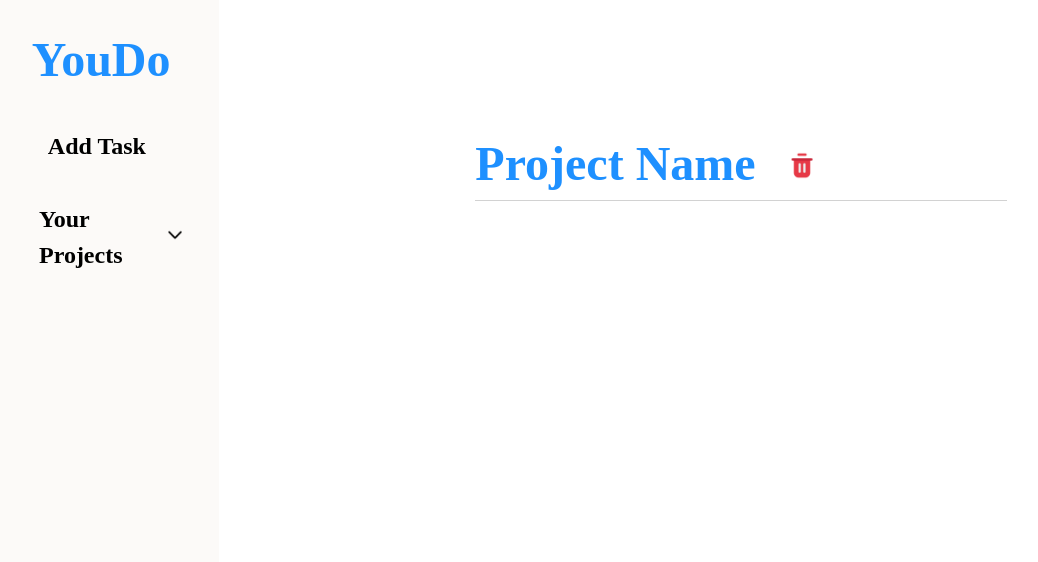
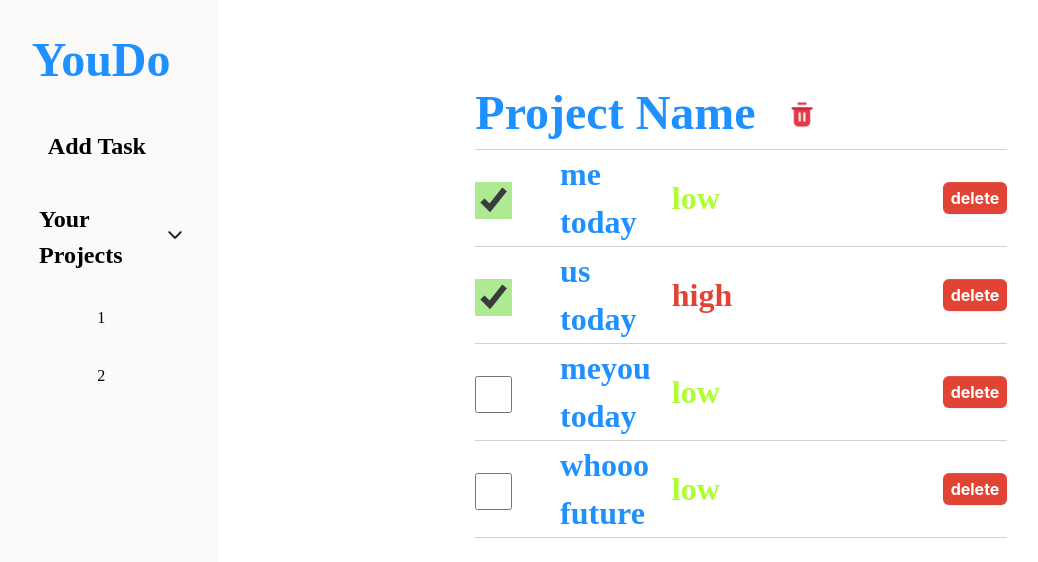
Before and after one commit to B1t-Master/todo-list, a website built with webpack: page src/template.html in a window 1280 px wide. Shown: the whole page, without its empty margins (17-1055 px from the left). Built offline with nearby package versions, Linux system fonts and the light colour scheme; files whose address does not match are found by name.

Commit message:
Progress on UI and helper functions

```diff
--- a/src/app-logic/helper.js
+++ b/src/app-logic/helper.js
@@ -23,24 +23,38 @@ function saveToStorage(item) {
 
     localStorage.setItem(`${storageKey}`, JSON.stringify(item));
     storageKey++;
+    // console.log(localStorage.key(storageKey));
   } else {
     return;
   }
 }
-function addToProject(project, todo) {
-  return project.todoList.push(todo);
+// function addToProject(project, todo) {
+//   return project.todoList.push(todo);
+// }
+
+function removeFromStorage(item, storage) {
+  const itemLength = item.length + 10;
+  for (let i = 0; i <= storage.length; i++) {
+    // console.log(storage.getItem(i).slice(10, itemLength));
+    if (storage.getItem(i).slice(10, itemLength) === item) {
+      storage.removeItem(i);
+    }
+    getAllFromStorage();
+    // return
+    // break;
+  }
 }
-
-function removeFromStorage(item, storage) {}
 function getFromStorage(key) {
   return JSON.parse(localStorage.getItem(key));
 }
-// let archive = [];
+let archive = [];
 function getAllFromStorage() {
-  for (var i = 0; i < localStorage.length; i++) {
-    console.log(getFromStorage(i));
+  archive = [];
+  for (let i = 0; i <= localStorage.length; i++) {
+    if (getFromStorage(i)) archive[i] = getFromStorage(i);
   }
-  // return { archive };
+  archive = archive.filter((e) => e);
+  return archive;
 }
 function reassignMethods(item) {
   item.todoList.forEach((todo) => {
@@ -48,8 +62,22 @@ function reassignMethods(item) {
   });
   return item;
 }
+
+function getAllOfAKind(key) {
+  getAllFromStorage();
+  archive.forEach(function (object) {
+    return object[key];
+  });
+}
+
+let priority = ["low", "medium", "high"];
+
 export {
-  addToProject,
+  archive,
+  storageKey,
+  priority,
+  getAllOfAKind,
+  // addToProject,
   saveToStorage,
   removeFromStorage,
   getFromStorage,
--- a/src/app-logic/todo.js
+++ b/src/app-logic/todo.js
@@ -1,12 +1,16 @@
 import { compareAsc } from "date-fns";
-
+import { storageKey } from "./helper";
+// function incrementID() {
+//   return id++;
+// }
 function createTodo(
   title,
   description,
   deadline,
   status,
   priority,
-  projectKey
+  projectName,
+  id = storageKey
 ) {
   // let status = false;
   const deleteTodo = () => {};
@@ -14,7 +18,17 @@ function createTodo(
   const changeStatus = () => {
     return !status;
   };
-  return { title, description, deadline, changeStatus, deleteTodo, priority };
+  return {
+    title,
+    description,
+    deadline,
+    status,
+    changeStatus,
+    deleteTodo,
+    priority,
+    projectName,
+    id,
+  };
 }
 
 function sortTodo() {}
--- /dev/null
+++ b/src/dom-logic/project-card.js
@@ -0,0 +1,31 @@
+import { getAllFromStorage, archive } from "../app-logic/helper";
+
+const projectTab = document.querySelector("#project-listing");
+function renderProjectCard(storage) {
+  function distinctBy(key, array) {
+    let keys = array.map(function (value) {
+      return value[key];
+    });
+    // console.log(keys);
+    return array.filter(function (value, index) {
+      return keys.indexOf(value[key]) === index;
+    });
+  }
+  getAllFromStorage();
+  let projectNames = distinctBy("projectName", archive);
+  //   console.log(projectNames);
+  let index = 0;
+  while (index < projectNames.length) {
+    let projectTitle = document.createElement("div");
+    projectTitle.textContent = `${projectNames[index].projectName}`;
+    let button = document.createElement("button");
+    button.appendChild(projectTitle);
+    projectTab.appendChild(button);
+    button.id = `${projectNames[index].projectName}`;
+    // button.addEventListener("click");
+    index++;
+  }
+}
+
+// function
+export { renderProjectCard };
--- /dev/null
+++ b/src/dom-logic/task-card.js
@@ -0,0 +1,60 @@
+import {
+  getAllFromStorage,
+  archive,
+  removeFromStorage,
+} from "../app-logic/helper";
+const Project = document.querySelector("#display");
+export default function renderTaskCard(storage) {
+  getAllFromStorage();
+  let index = 0;
+  while (index < archive.length) {
+    // if ()
+    let cardConatiner = document.createElement("div");
+    let midlleContainer = document.createElement("div");
+    let taskName = document.createElement("div");
+    let dueDate = document.createElement("div");
+    let priority = document.createElement("div");
+    midlleContainer.classList.add("middle-container");
+    taskName.textContent = `${archive[index].title}`;
+    dueDate.textContent = `${archive[index].deadline}`;
+    midlleContainer.appendChild(taskName);
+    midlleContainer.appendChild(dueDate);
+    const deleteButton = document.createElement("button");
+    deleteButton.textContent = "delete";
+
+    // deleteButton.addEventListener("click", () =>
+    //   removeFromStorage(`${taskName.textContent}`, localStorage)
+    // );
+    deleteButton.classList.add("delete-button");
+    const status = document.createElement("input");
+    status.type = "checkbox";
+    status.checked = archive[index].status;
+    priority.textContent = `${archive[index].priority}`;
+    priority.classList.add(`${priority.textContent}`);
+    priority.classList.add(`priority`);
+
+    // status.name = "status";
+    // status.textContent = `${archive[index].status}`;
+
+    cardConatiner.appendChild(status);
+    cardConatiner.appendChild(midlleContainer);
+    cardConatiner.appendChild(priority);
+    cardConatiner.classList.add("card-container");
+    cardConatiner.appendChild(deleteButton);
+    Project.appendChild(cardConatiner);
+    addClasses(midlleContainer, cardConatiner);
+    ++index;
+  }
+  return;
+}
+
+function addClasses(midlleContainer, cardConatiner) {
+  console.log(midlleContainer);
+  // let arr = [midlleContainer, cardConatiner];
+  // console.log(arr);
+  midlleContainer.classList.add("middle-container");
+  cardConatiner.classList.add("card-container");
+  // arr.map((elem) => {
+  //   elem.classList.add(`${elem}` + "-container");
+  // });
+}
--- a/src/index.js
+++ b/src/index.js
@@ -1,19 +1,32 @@
 import { createTodo } from "./app-logic/todo";
 import * as helpers from "./app-logic/helper";
 import styles from "./style.css";
+import renderTaskCard from "./dom-logic/task-card";
+import { renderProjectCard } from "./dom-logic/project-card";
 
-let todo1 = createTodo("me", "blabalbala", "today", true, "important", 1);
-let todo2 = createTodo(
-  "you",
-  "yadayadayaay",
-  "tomorrow",
-  true,
-  "not important",
-  1
-);
+let todo1 = createTodo("me", "blabalbala", "today", true, "low", 1);
+let todo2 = createTodo("you", "yadayadayaay", "tomorrow", true, "medium", 1);
+let todo3 = createTodo("us", "yaayyy", "today", true, "high", 1);
+let todo4 = createTodo("meyou", "waayyy", "today", false, "low", 1);
+let todo5 = createTodo("whooo", "waayyy", "future", false, "low", 2);
 // helpers.getAllFromStorage();
 
 // console.log(todo1);
-// helpers.saveToStorage(todo1);
-// helpers.saveToStorage(todo2);
+helpers.saveToStorage(todo1);
+helpers.saveToStorage(todo2);
+helpers.saveToStorage(todo3);
+helpers.saveToStorage(todo4);
+helpers.saveToStorage(todo5);
+
 helpers.getAllFromStorage();
+helpers.removeFromStorage("you", localStorage);
+console.log(helpers.archive);
+renderTaskCard(localStorage);
+// console.log(helpers.getFromStorage("0").title);
+// console.log("hello");
+// helpers.archive.forEach(function (e) {
+//   console.log(e.title);
+// });
+// helpers.getAllOfAKind("title");
+renderProjectCard(localStorage);
+// console.log(localStorage.key(1));
--- a/src/style.css
+++ b/src/style.css
@@ -120,7 +120,7 @@ section {
 
 .display {
   color: var(--titleColor);
-  padding: 10% 16rem 0 16rem;
+  padding: 6% 16rem 0 16rem;
 }
 
 .display > div {
@@ -146,3 +146,60 @@ button {
   border: none;
   background-color: transparent;
 }
+
+.middle-container,
+.card-container {
+  display: flex;
+  width: 100%;
+  /* height: 100%; */
+}
+
+.middle-container {
+  flex-direction: column;
+  margin-left: 3rem;
+  max-width: 1%;
+}
+
+input {
+  width: 1.15em;
+  height: 1.15em;
+  margin-top: 2rem;
+  accent-color: #aeea94;
+}
+
+.delete-button {
+  border-radius: 50%;
+  border: 1px;
+  background-color: #e14434;
+}
+
+.priority {
+  margin-right: auto;
+  align-self: center;
+  margin-left: 20%;
+}
+
+.high {
+  color: #e14434;
+}
+.low {
+  color: greenyellow;
+}
+.medium {
+  color: orange;
+}
+.delete-button {
+  box-sizing: border-box;
+  align-self: center;
+  font-family: -apple-system, BlinkMacSystemFont, "Roboto", sans-serif;
+  border-radius: 6px;
+  font-size: 1rem;
+  text-align: center;
+  border: none;
+  width: 4rem;
+  height: 2rem;
+  color: #fff;
+  background-origin: border-box;
+  box-shadow: 0px 0.5px 1.5px rgba(54, 122, 246, 0.25),
+    inset 0px 0.8px 0px -0.25px rgba(255, 255, 255, 0.2);
+}
--- a/webpack.common.js
+++ b/webpack.common.js
@@ -2,9 +2,8 @@ const path = require("path");
 const HtmlWebpackPlugin = require("html-webpack-plugin");
 
 module.exports = {
-  entry: {
-    app: "./src/index.js",
-  },
+  entry: "./src/index.js",
+
   plugins: [
     new HtmlWebpackPlugin({
       template: "./src/template.html",
```
Also changed, not shown: README.md, src/assets/logo.png (added), src/dom-logic/modal.js (added), src/dom-logic/render.js (added), 1 other file.
